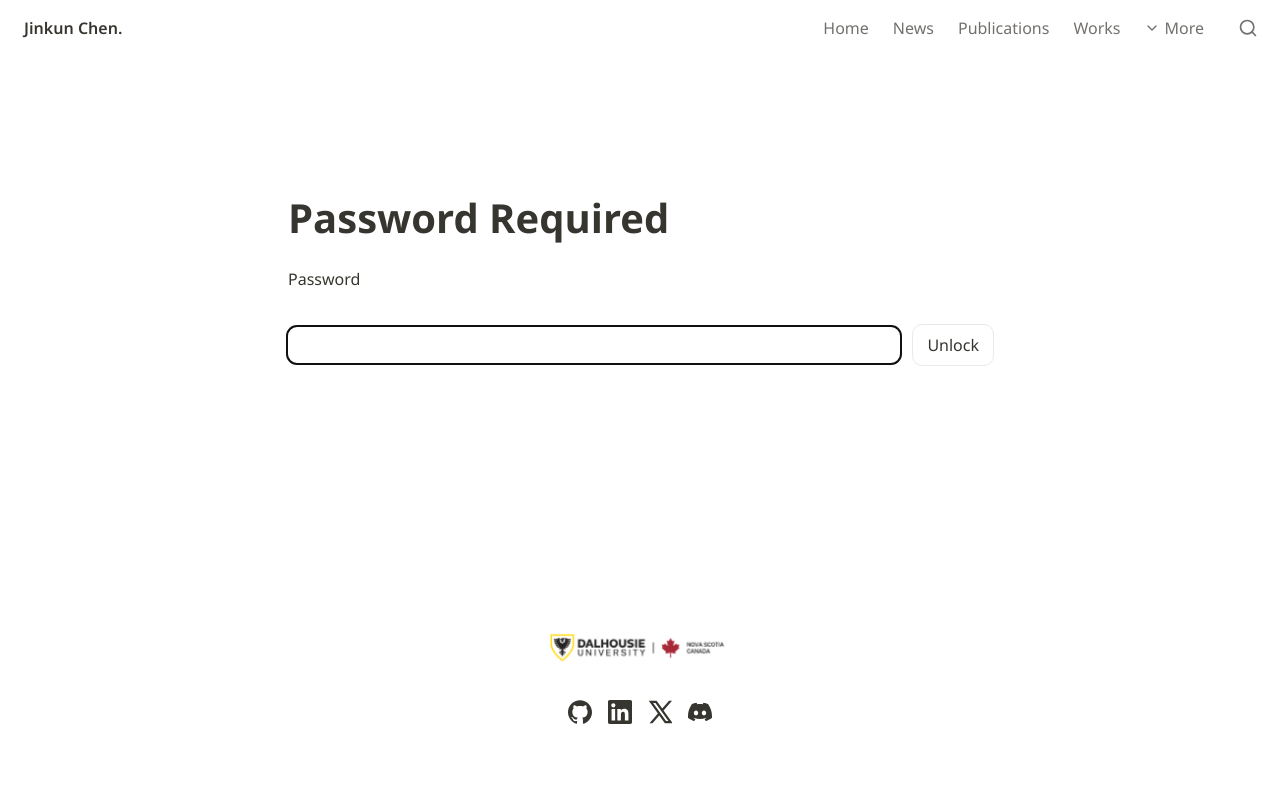
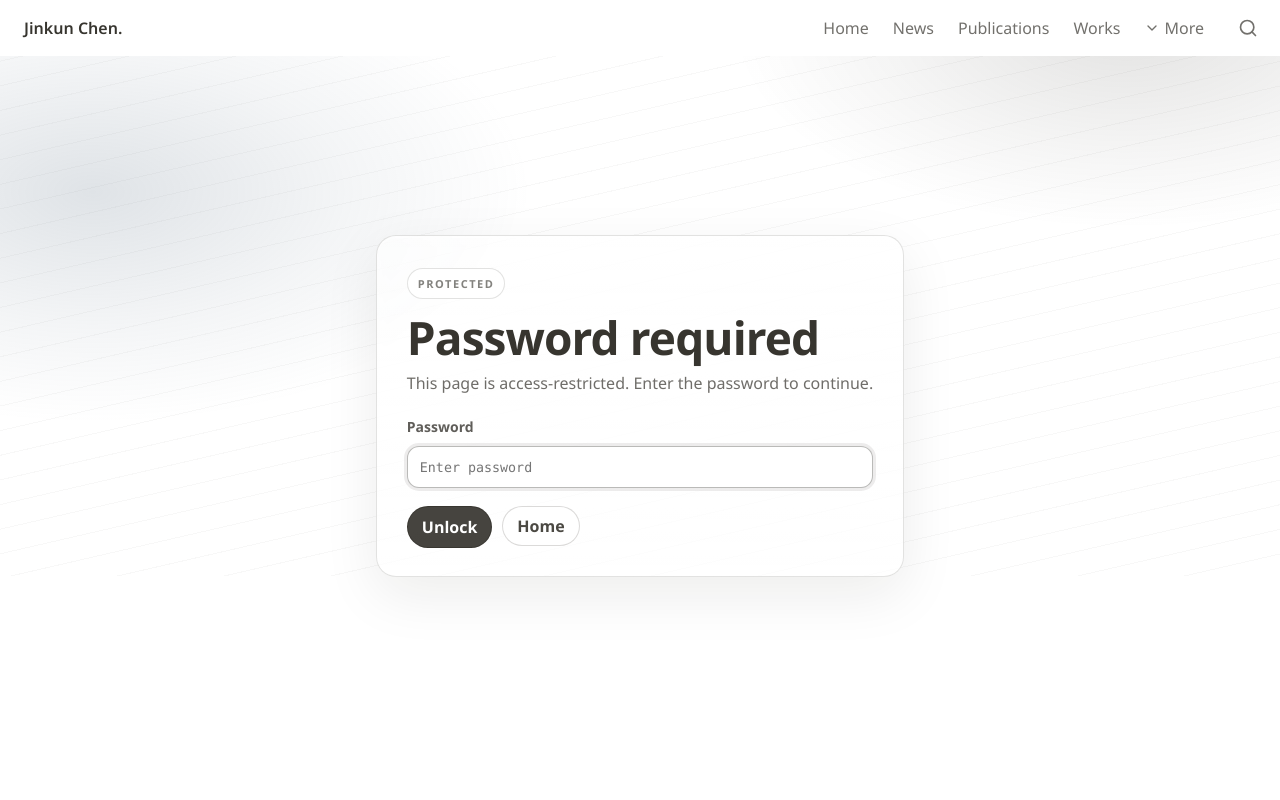
Before and after one commit to Jinnkunn/jinnkunn.com, a Next.js app: page /auth in a window 1280 px wide. Shown: the top 800 px of the page. Built offline with nearby package versions, Linux system fonts and the light colour scheme.

Commit message:
feat: redesign special state pages for consistent site style

```diff
--- a/app/(classic)/auth/page.tsx
+++ b/app/(classic)/auth/page.tsx
@@ -1,4 +1,6 @@
 import type { Metadata } from "next";
+import Link from "next/link";
+import { SpecialStatePage } from "@/components/special-state-page";
 
 export const metadata: Metadata = {
   title: "Protected",
@@ -27,33 +29,34 @@ export default async function AuthPage({
   const error = String(sp.error ?? "").trim();
 
   return (
-    <main id="page-auth" className="super-content page__auth parent-page__index">
-      <div className="notion-header page">
-        <div className="notion-header__cover no-cover no-icon" />
-        <div className="notion-header__content max-width no-cover no-icon">
-          <div className="notion-header__title-wrapper">
-            <h1 className="notion-header__title">Password Required</h1>
-          </div>
-        </div>
-      </div>
-
-      <article id="block-auth" className="notion-root max-width has-footer">
+    <SpecialStatePage
+      tone="locked"
+      badge="Protected"
+      title="Password required"
+      description="This page is access-restricted. Enter the password to continue."
+      actions={
+        <>
+          <button type="submit" form="state-auth-form" className="page-404__btn page-404__btn--primary">
+            Unlock
+          </button>
+          <Link href="/" className="page-404__btn page-404__btn--ghost">
+            Home
+          </Link>
+        </>
+      }
+    >
       {error ? (
-          <p className="notion-text notion-text__content notion-semantic-string">
-            <span className="highlighted-color color-red">
+        <p className="page-state__notice page-state__notice--error">
           Incorrect password. Please try again.
-            </span>
         </p>
       ) : null}
 
-        <form method="post" action="/api/site-auth" className="notion-form">
+      <form id="state-auth-form" method="post" action="/api/site-auth" className="page-state-form">
         <input type="hidden" name="next" value={nextPath} />
         <input type="hidden" name="rid" value={rid} />
-
-          <div className="notion-text notion-text__content notion-semantic-string">
-            <label htmlFor="password">Password</label>
-          </div>
-          <div style={{ display: "flex", gap: 10, alignItems: "center" }}>
+        <label htmlFor="password" className="page-state-form__label">
+          Password
+        </label>
         <input
           id="password"
           name="password"
@@ -61,34 +64,10 @@ export default async function AuthPage({
           required
           autoFocus
           autoComplete="current-password"
-              style={{
-                flex: 1,
-                minWidth: 0,
-                height: 40,
-                borderRadius: 10,
-                border: "1px solid var(--color-border-default)",
-                padding: "0 12px",
-                background: "var(--color-card-bg)",
-                color: "var(--color-text-default)",
-              }}
+          className="page-state-form__input page-state-form__input--mono"
+          placeholder="Enter password"
         />
-            <button
-              type="submit"
-              style={{
-                height: 40,
-                borderRadius: 10,
-                border: "1px solid var(--color-border-default)",
-                padding: "0 14px",
-                background: "var(--color-card-bg)",
-                color: "var(--color-text-default)",
-                cursor: "pointer",
-              }}
-            >
-              Unlock
-            </button>
-          </div>
       </form>
-      </article>
-    </main>
+    </SpecialStatePage>
   );
 }
--- a/app/globals.css
+++ b/app/globals.css
@@ -256,66 +256,137 @@ html {
   min-width: 0;
 }
 
-/* Classic 404 page (keep v1 simple but intentional). */
+/* Special state pages (404 / error / auth / admin login).
+ * Keep the same minimal tone as the main site, but with stronger structure.
+ */
+.page-state,
 .page-404 {
   padding: 84px 20px 96px 20px;
   position: relative;
   overflow: hidden;
+  min-height: calc(100vh - 88px);
+  display: grid;
+  align-items: center;
 }
 
+.page-state__panel,
 .page-404__inner {
-  max-width: 720px;
+  max-width: 740px;
   margin: 0 auto;
   position: relative;
   z-index: 1;
+  border: 1px solid rgba(55, 53, 47, 0.14);
+  border-radius: 20px;
+  padding: 32px 30px 28px;
+  background:
+    linear-gradient(
+      180deg,
+      rgba(255, 255, 255, 0.82) 0%,
+      rgba(255, 255, 255, 0.76) 100%
+    );
+  box-shadow:
+    0 18px 56px rgba(26, 22, 16, 0.08),
+    0 2px 0 rgba(255, 255, 255, 0.5) inset;
+  backdrop-filter: blur(8px);
 }
 
+.page-state::before,
 .page-404::before {
   content: "";
   position: absolute;
   inset: -120px -120px auto -120px;
-  height: 520px;
+  height: 640px;
   background:
     radial-gradient(
-      44% 52% at 26% 42%,
-      rgba(255, 214, 102, 0.22) 0%,
-      rgba(255, 214, 102, 0.06) 55%,
+      44% 52% at 16% 44%,
+      rgba(216, 203, 180, 0.32) 0%,
+      rgba(216, 203, 180, 0.11) 45%,
       rgba(255, 255, 255, 0) 72%
     ),
     radial-gradient(
-      36% 44% at 62% 18%,
-      rgba(55, 53, 47, 0.08) 0%,
-      rgba(55, 53, 47, 0.04) 45%,
+      36% 44% at 76% 14%,
+      rgba(55, 53, 47, 0.13) 0%,
+      rgba(55, 53, 47, 0.05) 44%,
       rgba(255, 255, 255, 0) 70%
+    ),
+    repeating-linear-gradient(
+      -13deg,
+      rgba(55, 53, 47, 0.035) 0 1px,
+      rgba(255, 255, 255, 0) 1px 24px
     );
   pointer-events: none;
-  filter: saturate(0.96);
+  filter: saturate(0.95);
 }
 
+.page-state--danger::before {
+  background:
+    radial-gradient(
+      40% 50% at 18% 40%,
+      rgba(201, 88, 88, 0.22) 0%,
+      rgba(201, 88, 88, 0.08) 42%,
+      rgba(255, 255, 255, 0) 72%
+    ),
+    radial-gradient(
+      34% 40% at 82% 12%,
+      rgba(55, 53, 47, 0.14) 0%,
+      rgba(55, 53, 47, 0.05) 46%,
+      rgba(255, 255, 255, 0) 72%
+    ),
+    repeating-linear-gradient(
+      -13deg,
+      rgba(55, 53, 47, 0.035) 0 1px,
+      rgba(255, 255, 255, 0) 1px 24px
+    );
+}
+
+.page-state--locked::before {
+  background:
+    radial-gradient(
+      40% 50% at 14% 40%,
+      rgba(110, 128, 145, 0.22) 0%,
+      rgba(110, 128, 145, 0.08) 42%,
+      rgba(255, 255, 255, 0) 72%
+    ),
+    radial-gradient(
+      36% 44% at 82% 14%,
+      rgba(55, 53, 47, 0.14) 0%,
+      rgba(55, 53, 47, 0.05) 44%,
+      rgba(255, 255, 255, 0) 72%
+    ),
+    repeating-linear-gradient(
+      -13deg,
+      rgba(55, 53, 47, 0.035) 0 1px,
+      rgba(255, 255, 255, 0) 1px 24px
+    );
+}
+
+.page-state__badge,
 .page-404__code {
   display: inline-flex;
   align-items: center;
   gap: 8px;
-  font-size: 12px;
-  font-weight: 750;
-  letter-spacing: 0.16em;
+  font-size: 11px;
+  font-weight: 760;
+  letter-spacing: 0.14em;
   text-transform: uppercase;
   color: rgba(55, 53, 47, 0.62);
-  margin-bottom: 16px;
-  padding: 8px 10px;
+  margin-bottom: 14px;
+  padding: 7px 10px;
   border: 1px solid rgba(55, 53, 47, 0.14);
   border-radius: 999px;
   background: rgba(255, 255, 255, 0.78);
   backdrop-filter: blur(10px);
 }
 
+.page-state__title,
 .page-404__title {
   margin: 0 0 10px 0;
-  font-size: 44px;
-  line-height: 1.04;
+  font-size: clamp(34px, 5.4vw, 46px);
+  line-height: 1.06;
   letter-spacing: -0.02em;
 }
 
+.page-state__desc,
 .page-404__desc {
   margin: 0 0 22px 0;
   font-size: 16px;
@@ -323,10 +394,80 @@ html {
   color: rgba(55, 53, 47, 0.72);
 }
 
+.page-state__body {
+  margin: 0 0 18px;
+}
+
+.page-state__notice {
+  margin: 0 0 12px;
+  padding: 10px 12px;
+  border-radius: 10px;
+  border: 1px solid rgba(55, 53, 47, 0.12);
+  background: rgba(255, 255, 255, 0.72);
+  color: rgba(55, 53, 47, 0.82);
+  font-size: 14px;
+  line-height: 1.45;
+}
+
+.page-state__notice--error {
+  border-color: rgba(201, 88, 88, 0.35);
+  background: rgba(201, 88, 88, 0.12);
+  color: rgba(124, 41, 41, 0.94);
+}
+
+.page-state__notice--ok {
+  border-color: rgba(88, 126, 88, 0.34);
+  background: rgba(88, 126, 88, 0.12);
+  color: rgba(38, 76, 46, 0.94);
+}
+
+.page-state__actions,
 .page-404__actions {
   display: flex;
   flex-wrap: wrap;
   gap: 10px;
+}
+
+.page-state-form {
+  display: flex;
+  flex-direction: column;
+  gap: 10px;
+  max-width: 520px;
+}
+
+.page-state-form__label {
+  font-size: 14px;
+  font-weight: 650;
+  color: rgba(55, 53, 47, 0.8);
+}
+
+.page-state-form__input {
+  width: 100%;
+  height: 42px;
+  border-radius: 12px;
+  border: 1px solid rgba(55, 53, 47, 0.18);
+  padding: 0 12px;
+  background: rgba(255, 255, 255, 0.86);
+  color: var(--color-text-default);
+  transition: border-color 160ms ease, box-shadow 160ms ease, background-color 160ms ease;
+}
+
+.page-state-form__input--mono {
+  font-family: ui-monospace, "SF Mono", "Cascadia Mono", "Roboto Mono", Menlo, Monaco, Consolas, monospace;
+}
+
+.page-state-form__input:focus-visible {
+  outline: none;
+  border-color: rgba(55, 53, 47, 0.34);
+  box-shadow: 0 0 0 3px rgba(55, 53, 47, 0.09);
+  background: #fff;
+}
+
+.page-state-auth {
+  display: flex;
+  flex-direction: column;
+  gap: 12px;
+  margin-top: 4px;
 }
 
 .page-404__btn {
@@ -359,12 +500,33 @@ html {
   border-color: rgba(55, 53, 47, 0.28);
 }
 
+.page-404__btn:disabled {
+  opacity: 0.6;
+  cursor: not-allowed;
+  transform: none;
+}
+
 @media (max-width: 546px) {
+  .page-state,
   .page-404 {
-    padding-top: 56px;
+    padding: 54px 14px 72px;
+    min-height: calc(100vh - 66px);
   }
+  .page-state__panel,
+  .page-404__inner {
+    padding: 22px 18px 20px;
+  }
+  .page-state__title,
   .page-404__title {
     font-size: 34px;
+  }
+  .page-state__desc,
+  .page-404__desc {
+    font-size: 15px;
+  }
+  .page-404__btn {
+    width: 100%;
+    justify-content: center;
   }
 }
 
--- /dev/null
+++ b/components/special-state-page.tsx
@@ -0,0 +1,31 @@
+import type { ReactNode } from "react";
+
+type SpecialStatePageProps = {
+  badge: string;
+  title: string;
+  description: string;
+  actions?: ReactNode;
+  children?: ReactNode;
+  tone?: "default" | "danger" | "locked";
+};
+
+export function SpecialStatePage({
+  badge,
+  title,
+  description,
+  actions,
+  children,
+  tone = "default",
+}: SpecialStatePageProps) {
+  return (
+    <main className={`page-state super-content page-state--${tone}`}>
+      <section className="page-state__panel" aria-live="polite">
+        <div className="page-state__badge">{badge}</div>
+        <h1 className="page-state__title">{title}</h1>
+        <p className="page-state__desc">{description}</p>
+        {children ? <div className="page-state__body">{children}</div> : null}
+        {actions ? <div className="page-state__actions">{actions}</div> : null}
+      </section>
+    </main>
+  );
+}
```
Also changed, not shown: app/(classic)/error.tsx (+11 -13 lines), app/(classic)/not-found.tsx (+10 -12 lines), app/(classic)/site-admin/login/page.tsx (+15 -25 lines), app/error.tsx (+11 -13 lines), app/global-error.tsx (+11 -13 lines), app/not-found.tsx (+10 -12 lines), components/site-admin-login-client.tsx (+7 -38 lines). Lines whose indentation alone changed are shown as unchanged.
